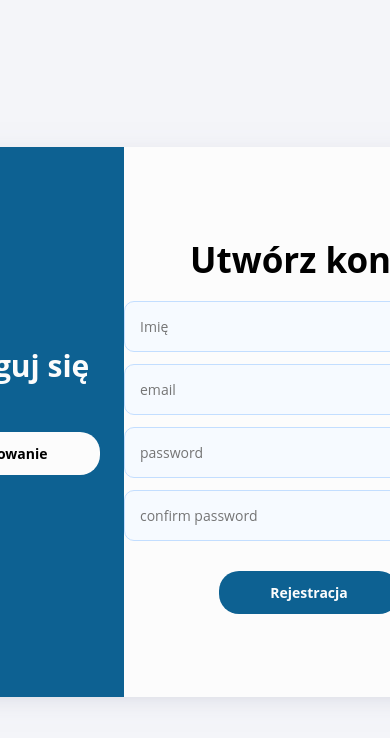
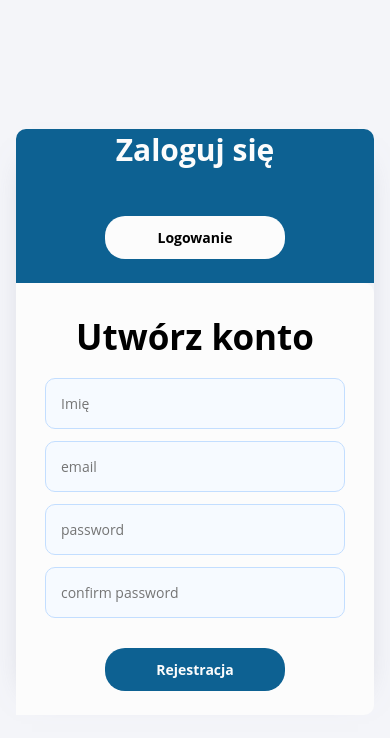
Before and after one commit to LukaszMarciszewski1/Trellify, a React (Create React App) app in the folder client/: page /rejestracja in a window 390 px wide. Shown: the top 738 px of the page. Built offline with nearby package versions, Linux system fonts and the light colour scheme; no server answers.

Commit message:
basic rwd

```diff
--- a/client/src/assets/styles/mixins.scss
+++ b/client/src/assets/styles/mixins.scss
@@ -91,6 +91,7 @@
   top: 0;
   width: 100%;
   min-height: 100vh;
+  padding: 16px;
   background-color: $light;
 }
 
--- a/client/src/components/Auth/SignIn/styles.module.scss
+++ b/client/src/components/Auth/SignIn/styles.module.scss
@@ -12,6 +12,9 @@
   justify-content: center;
   border-radius: 10px;
   box-shadow: $box-shadow-auth;
+  @media screen and (max-width: 750px) {
+    flex-direction: column-reverse;
+  }
 }
 
 .form {
@@ -23,6 +26,9 @@
     font-size: 35px;
     margin-top: 0;
     margin-bottom: 12px;
+  }
+  @media screen and (max-width: 500px) {
+    width: 300px;
   }
 }
 
@@ -49,6 +55,10 @@
     font-size: 30px;
     align-self: center;
   }
+  @media screen and (max-width: 750px) {
+    border-radius: 10px 10px 0 0 ;
+
+  }
 }
 
 .whiteBtn {
--- a/client/src/components/Auth/SignUp/styles.module.scss
+++ b/client/src/components/Auth/SignUp/styles.module.scss
@@ -12,6 +12,25 @@
   justify-content: center;
   border-radius: 10px;
   box-shadow: $box-shadow-auth;
+  @media screen and (max-width: 750px) {
+    flex-direction: column;
+  }
+}
+
+.form {
+  width: 370px;
+  display: flex;
+  flex-direction: column;
+  align-items: center;
+  margin-top: 30px;
+  h1 {
+    font-size: 35px;
+    margin-top: 0;
+    margin-bottom: 12px;
+  }
+  @media screen and (max-width: 500px) {
+    width: 300px;
+  }
 }
 
 .left {
@@ -27,6 +46,10 @@
     font-size: 30px;
     align-self: center;
   }
+  @media screen and (max-width: 750px) {
+    border-radius: 10px 10px 0 0 ;
+
+  }
 }
 
 .right {
@@ -39,18 +62,7 @@
   border-bottom-right-radius: 10px;
 }
 
-.form {
-  width: 370px;
-  display: flex;
-  flex-direction: column;
-  align-items: center;
-  margin-top: 30px;
-  h1 {
-    font-size: 35px;
-    margin-top: 0;
-    margin-bottom: 12px;
-  }
-}
+
 
 .whiteBtn {
   @include authBtn;
--- a/client/src/components/Storage/styles.module.scss
+++ b/client/src/components/Storage/styles.module.scss
@@ -7,6 +7,9 @@
   height: 100%;
   gap: 32px;
   padding: 48px 48px 0;
+  @media screen and (max-width: 900px) {
+    overflow-x: auto;
+  }
 }
 
 .content {
```
Also changed, not shown: 10 other files (tests, documents, lock files or other folders).
